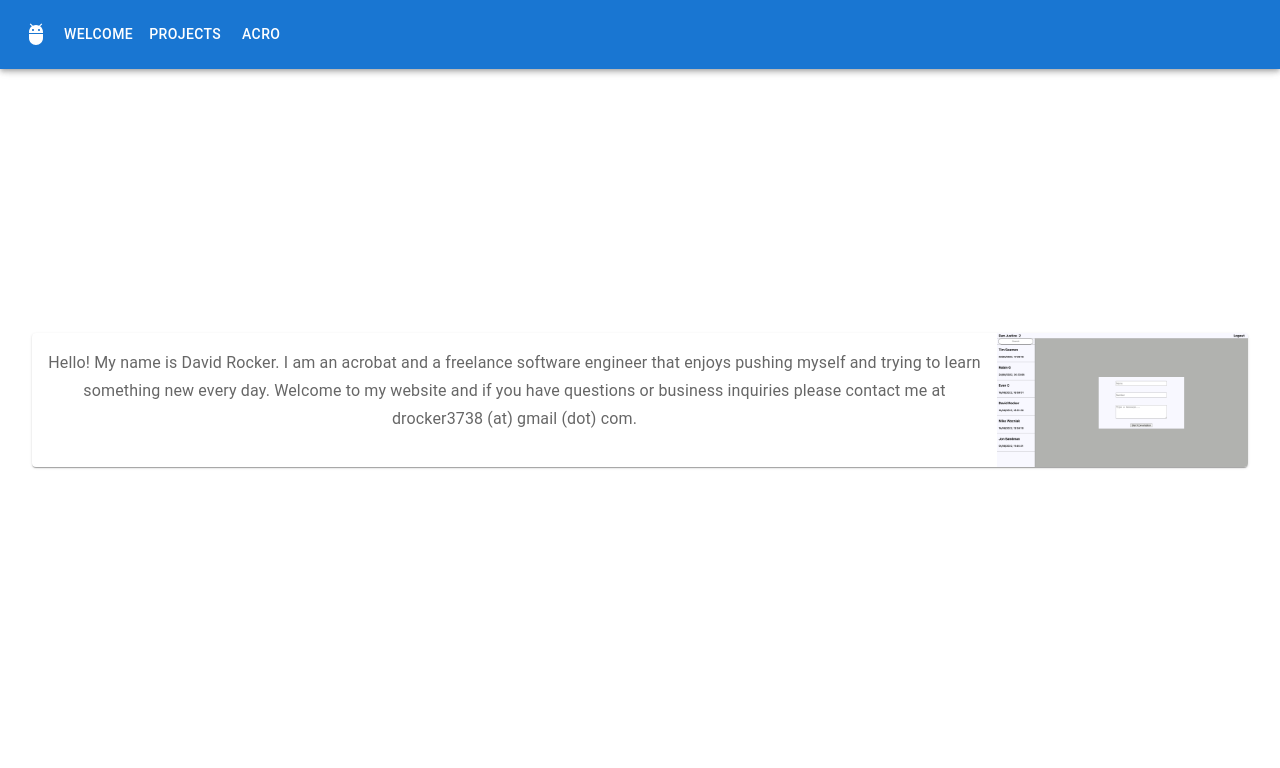
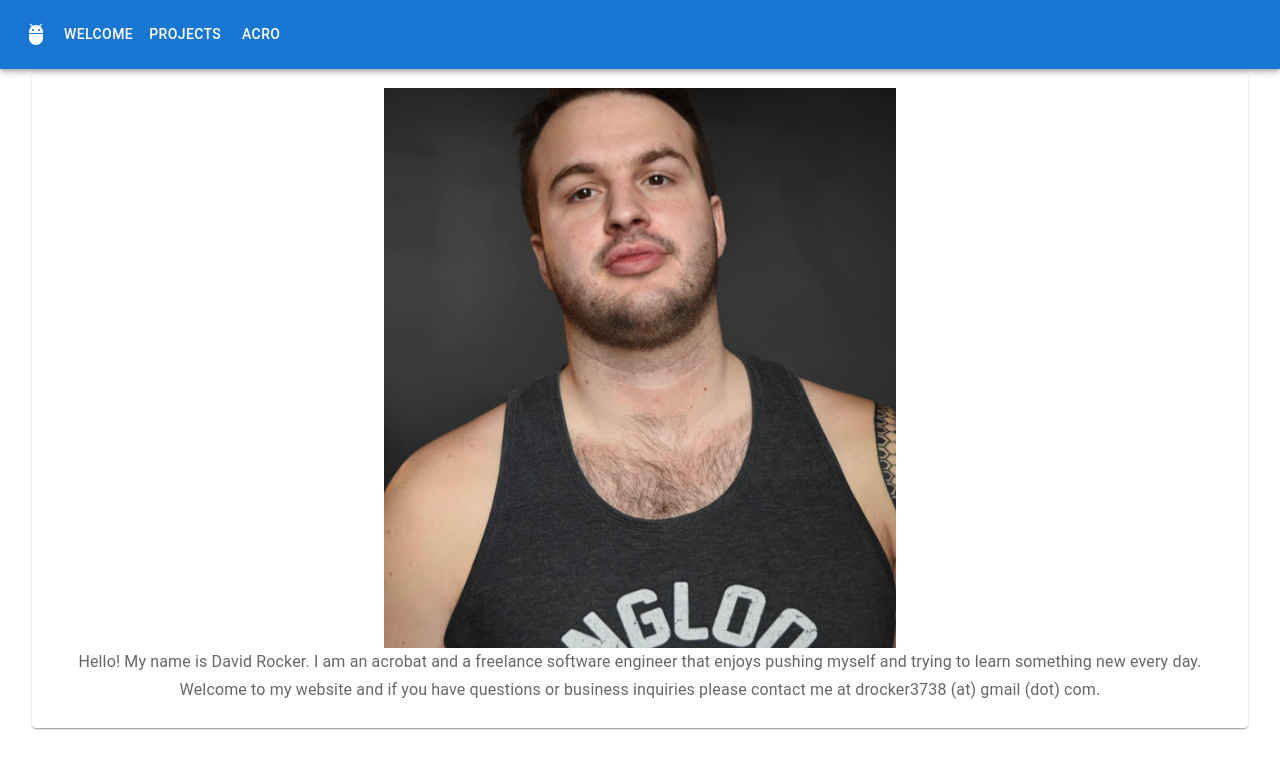
Before and after one commit to rockaflacka47/website, a React (Vite) app in the folder my-website/: page / in a window 1280 px wide. Shown: the top 768 px of the page. Built offline with nearby package versions, Linux system fonts and the light colour scheme.

Commit message:
welcome and projects page in good spot

```diff
--- a/my-website/src/components/Album.tsx
+++ b/my-website/src/components/Album.tsx
@@ -39,24 +39,6 @@ const cards = [
     img: "src/assets/messagingService.png",
     link: "https://messagingservice.david-rocker.com"
   },
-  {
-    id: 2,
-    title: "Messaging Service",
-    description:
-      "Built with React, Node, Express, Prisma, Socket-io, and MySQL this " +
-      " web based messaging app simulates basic messaging functions. ",
-    img: "/mesagingService.png",
-    link: "https://messagingservice.david-rocker.com"
-  },
-  {
-    id: 3,
-    title: "Messaging Service",
-    description:
-      "Built with React, Node, Express, Prisma, Socket-io, and MySQL this " +
-      " web based messaging app simulates basic messaging functions. ",
-    img: "/mesagingService.png",
-    link: "https://messagingservice.david-rocker.com"
-  },
 ];
 
 const theme = createTheme();
@@ -76,7 +58,7 @@ export default function Album() {
         ></Box>
         <Container sx={{ py: 8 }} maxWidth="lg">
           {/* End hero unit */}
-          <Grid container spacing={4}>
+          <Grid container spacing={4} justifyContent='center'>
             {cards.map((card) => (
               <Grid item key={card.id} xs={12} sm={6} md={4}>
                   <Link href={card.link} underline="none">
--- a/my-website/src/components/Intro.tsx
+++ b/my-website/src/components/Intro.tsx
@@ -11,17 +11,23 @@ const Item = styled(Paper)(({ theme }) => ({
   padding: theme.spacing(1),
   textAlign: "center",
   color: theme.palette.text.secondary,
-  minHeight: 194,
-  height: 194,
+  minHeight: '80vh',
+  height: '80vh',
   justifyContent: "center",
   alignItems: "center",
 }));
 
 export default function Intro() {
   return (
-    <Card sx={{ display: "flex" }}>
-      <Box sx={{ display: "flex", flexDirection: "column" }}>
+    <Card sx={{ display: "flex", minHeight: "80vh" }}>
+      <Box sx={{ display: "flex", flexDirection: "column", minHeight: "80vh" }}>
         <CardContent sx={{ flex: "1 0 auto" }}>
+        <CardMedia
+        component="img"
+        sx={{ width: '40vw', height: '70vh', margin: 'auto' }}
+        image="src/assets/profile.jpg"
+        alt="David Rocker"
+      />
           <Typography
             variant="subtitle1"
             color="text.secondary"
@@ -35,12 +41,6 @@ export default function Intro() {
           </Typography>
         </CardContent>
       </Box>
-      <CardMedia
-        component="img"
-        sx={{ width: 251 }}
-        image="src/assets/messagingService.png"
-        alt="David Rocker"
-      />
     </Card>
   );
 }
```
Also changed, not shown: my-website/src/assets/profile.jpg (added).
